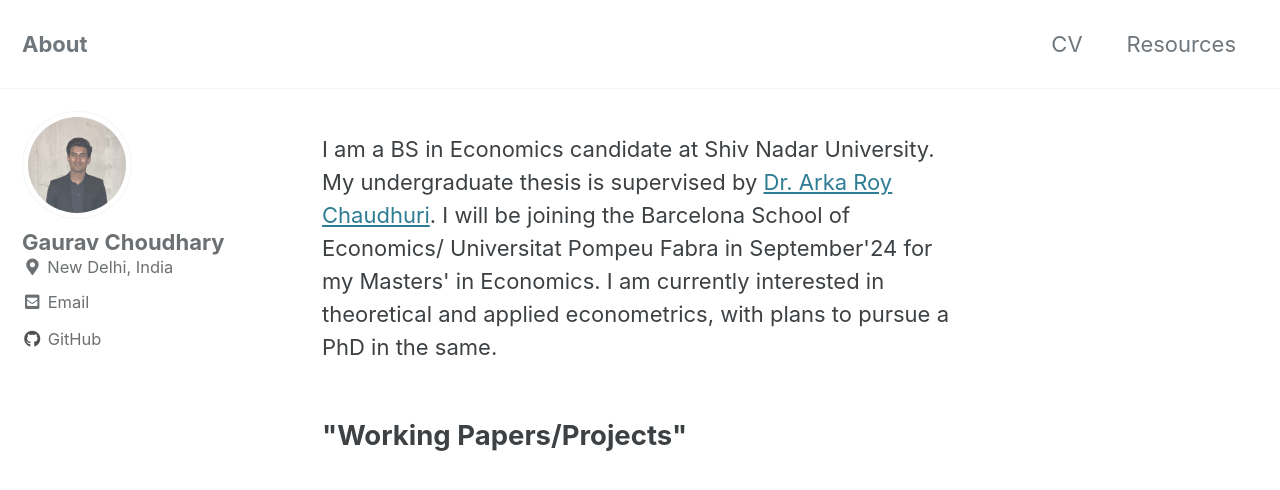
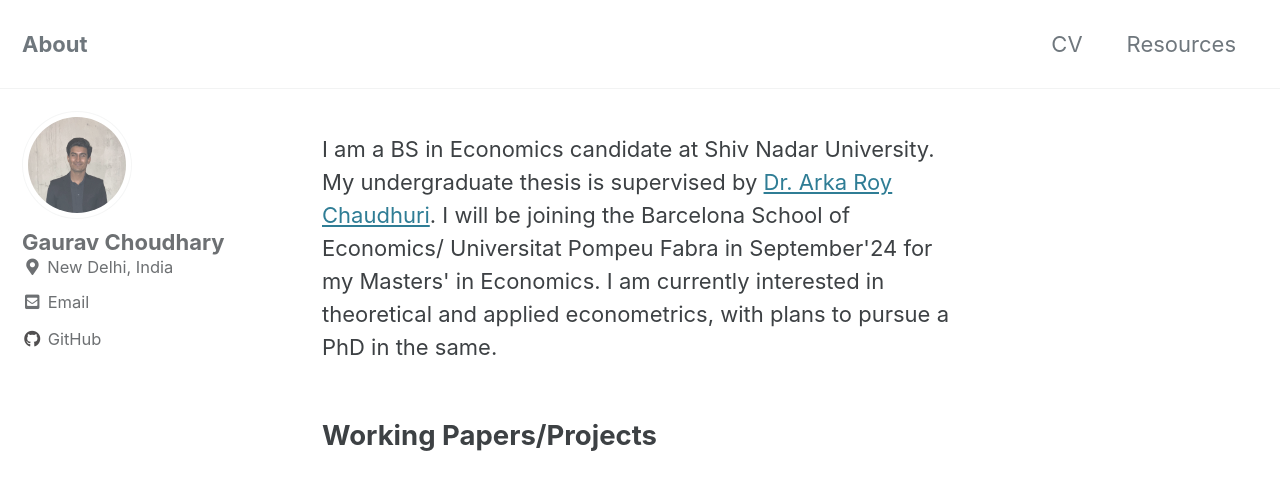
Before and after one commit to gajgaurav/gajgaurav.github.io, a Jekyll site: the page built from index.html, in a window 1280 px wide. Shown: the top 490 px of the page. Built offline with Jekyll 4.4.1, drawn with Linux system fonts in a browser that asks for light colours; cached includes are drawn as plain includes; the list of posts is cut into pages by our own code.

```diff
--- a/_layouts/home.html
+++ b/_layouts/home.html
@@ -11,7 +11,7 @@ layout: archive
   econometrics, with plans to pursue a PhD in the same.
   </p>
 
-  <h2 id = "Work in Progress">"Working Papers/Projects"</h2>
+  <h2 id = "Work in Progress">Working Papers/Projects</h2>
 </section>
 
 {% if paginator %}
```
